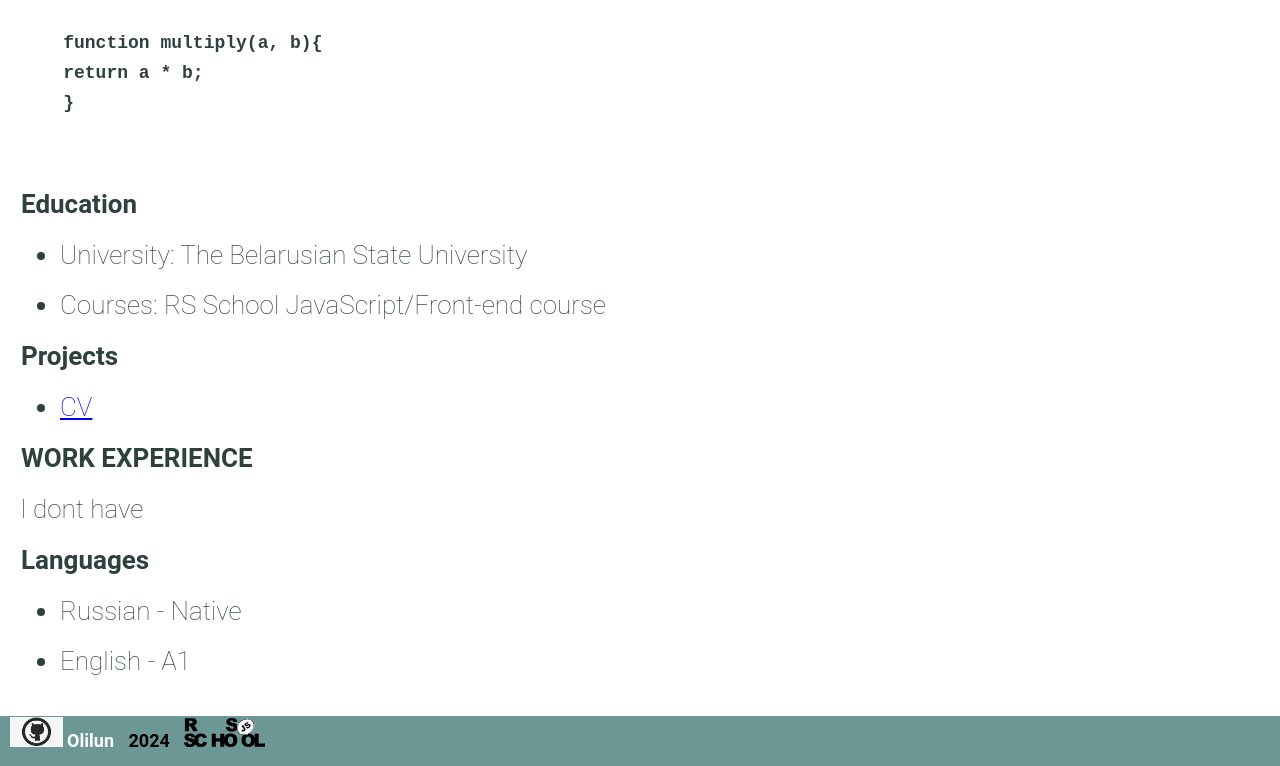
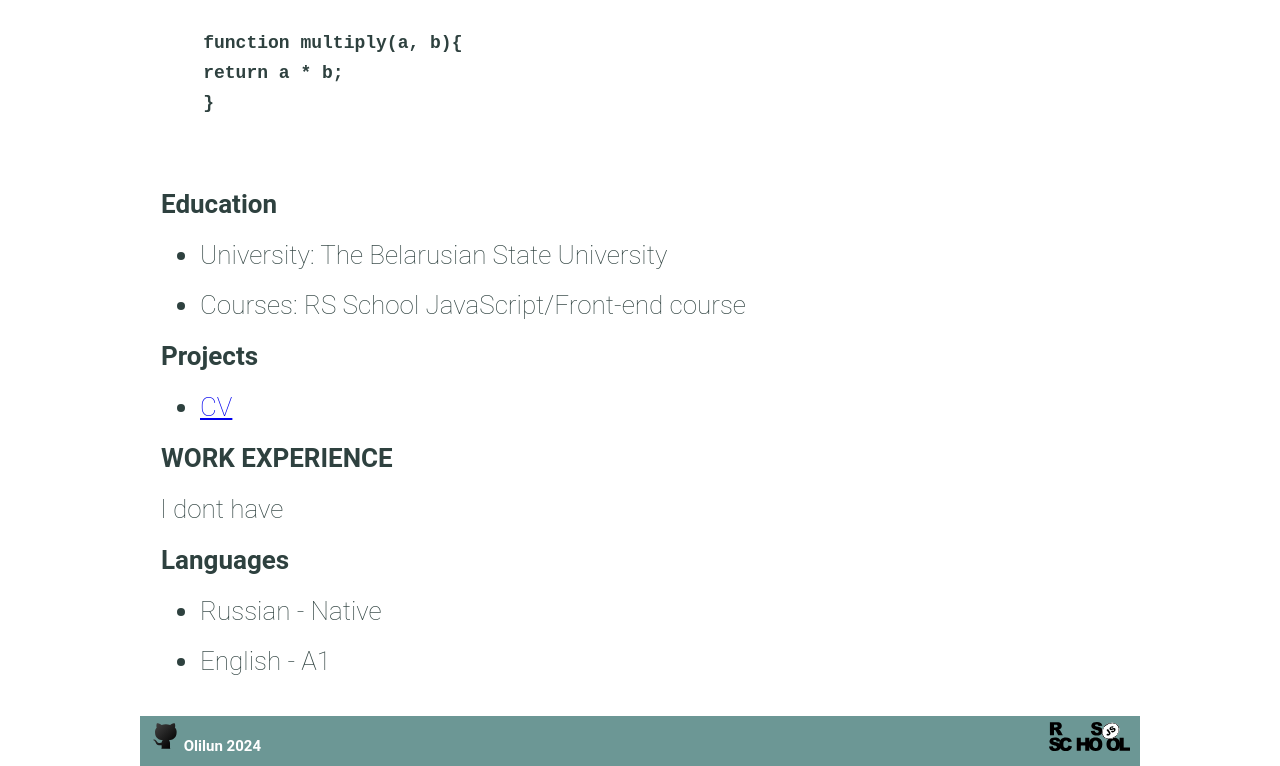
Before and after one commit to Olilun/rsschool-cv, a plain HTML site: page index.html in a window 1280 px wide. Shown: the part 944-1710 px from the top of the page. Drawn offline with Linux system fonts and the light colour scheme.

Commit message:
fix:fix svg file

```diff
--- a/index.html
+++ b/index.html
@@ -92,8 +92,7 @@
         <footer>
             <div class="footer_wrap">
                 <a class="footer_button" href="https://github.com/Olilun">
-                    <img class="git" src="images/github_t.png" alt="GitHub"> Olilun </a>
-                <b>2024</b>
+                    <img class="git" src="images/github_nk0nxt11k4ns.svg" alt="GitHub"> Olilun <b>2024</b> </a>
                 <a class="footer_button" href="https://rs.school/courses/javascript-ru">
                     <img class="rsschool" src="images/rs-school-logo.svg" alt="RS School"></a>
             </div>
--- a/styles/style.css
+++ b/styles/style.css
@@ -1,6 +1,10 @@
 * {
     box-sizing: border-box;
-  }
+}
+
+html{
+    scroll-behavior: smooth;
+}
 
 body {
     margin: 0px;
@@ -16,7 +20,7 @@ body {
 .navigation {
     margin: 0px;
     padding: 0px;
-    background-color:  rgb(108, 151, 149);
+    background-color: rgb(108, 151, 149);
 }
 
 .navigation_site {
@@ -26,7 +30,7 @@ body {
 
     list-style: none;
     display: flex;
-    justify-content:center;
+    justify-content: center;
     flex-wrap: wrap;
 }
 
@@ -35,6 +39,8 @@ body {
     display: block;
     text-align: center;
     text-decoration: none;
+    font-size: 15px;
+
 
     color: rgb(255, 255, 255);
     background-color: rgb(108, 151, 149);
@@ -45,6 +51,7 @@ body {
 .button:focus,
 .button:active {
     background-color: rgb(102, 105, 105);
+    scroll-behavior: auto;
 }
 
 .main-photo {
@@ -58,7 +65,7 @@ body {
 
 .photo {
     display: flex;
-    justify-content:center;
+    justify-content: center;
     flex-wrap: wrap;
 }
 
@@ -103,20 +110,29 @@ pre {
     line-height: 30px;
     font-weight: 700;
     margin: 0;
-    color: rgb(46, 65, 63) ;
+    color: rgb(46, 65, 63);
 }
 
-.footer_wrap{
+.footer_wrap {
+    display: flex;
+    justify-content: space-between;
+    flex-wrap: wrap;
     margin-top: 30px;
     background-color: rgb(108, 151, 149);
+    color: rgb(255, 255, 255);
+    font-size: 15px;
+    line-height: 30px;
 }
+
 .git {
     height: 30px;
 }
 
 .rsschool {
     height: 30px;
+
 }
+
 .footer_button {
     padding: 5px 10px;
     text-align: center;
@@ -127,9 +143,7 @@ pre {
     border: none;
 }
 
-/*
 .cv {
-    max-width: 800px;
+    max-width: 1000px;
     margin: 0 auto;
 }
-*/
```
Also changed, not shown: images/github_nk0nxt11k4ns.svg (added), images/github_t.png (deleted).
